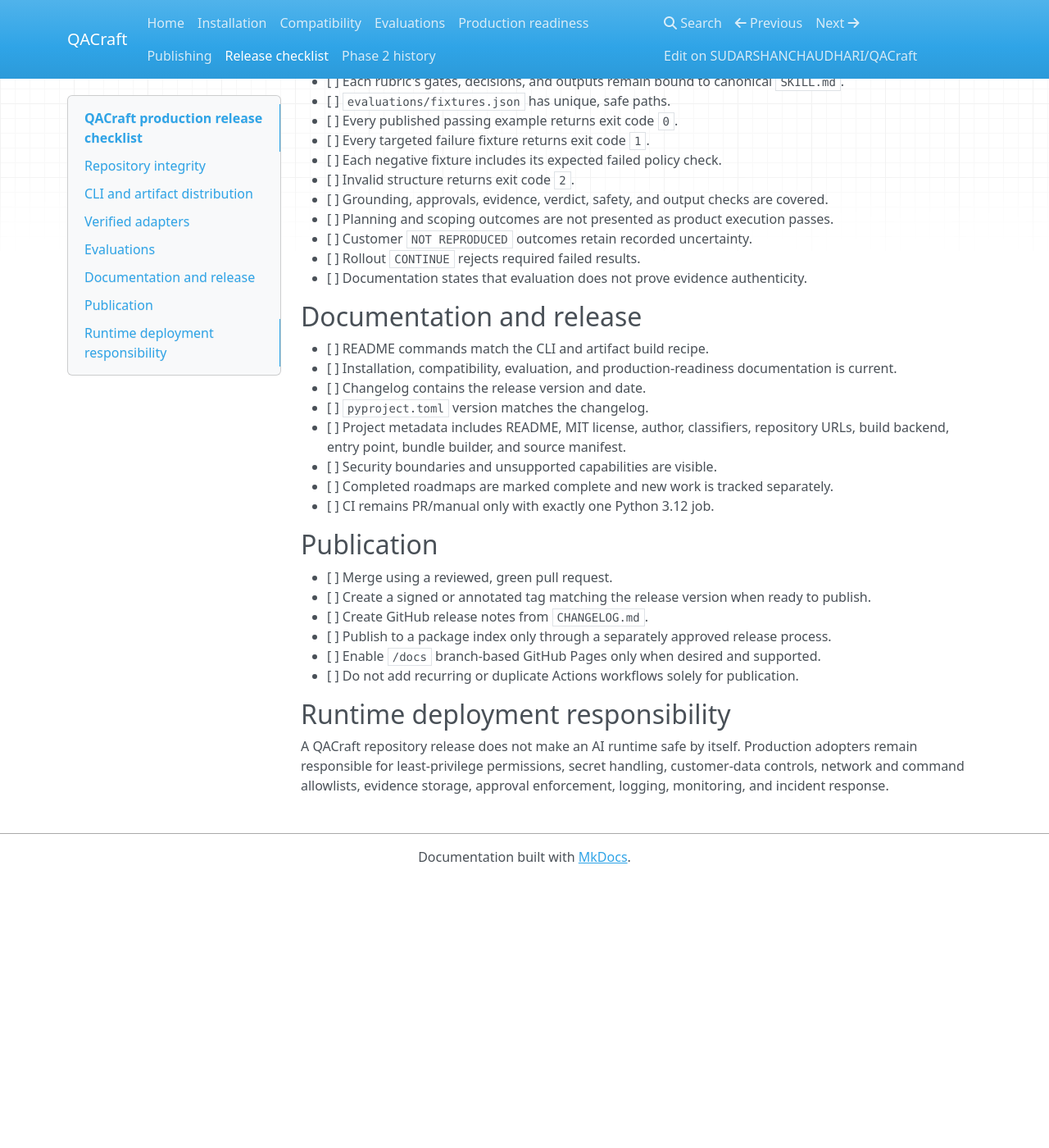
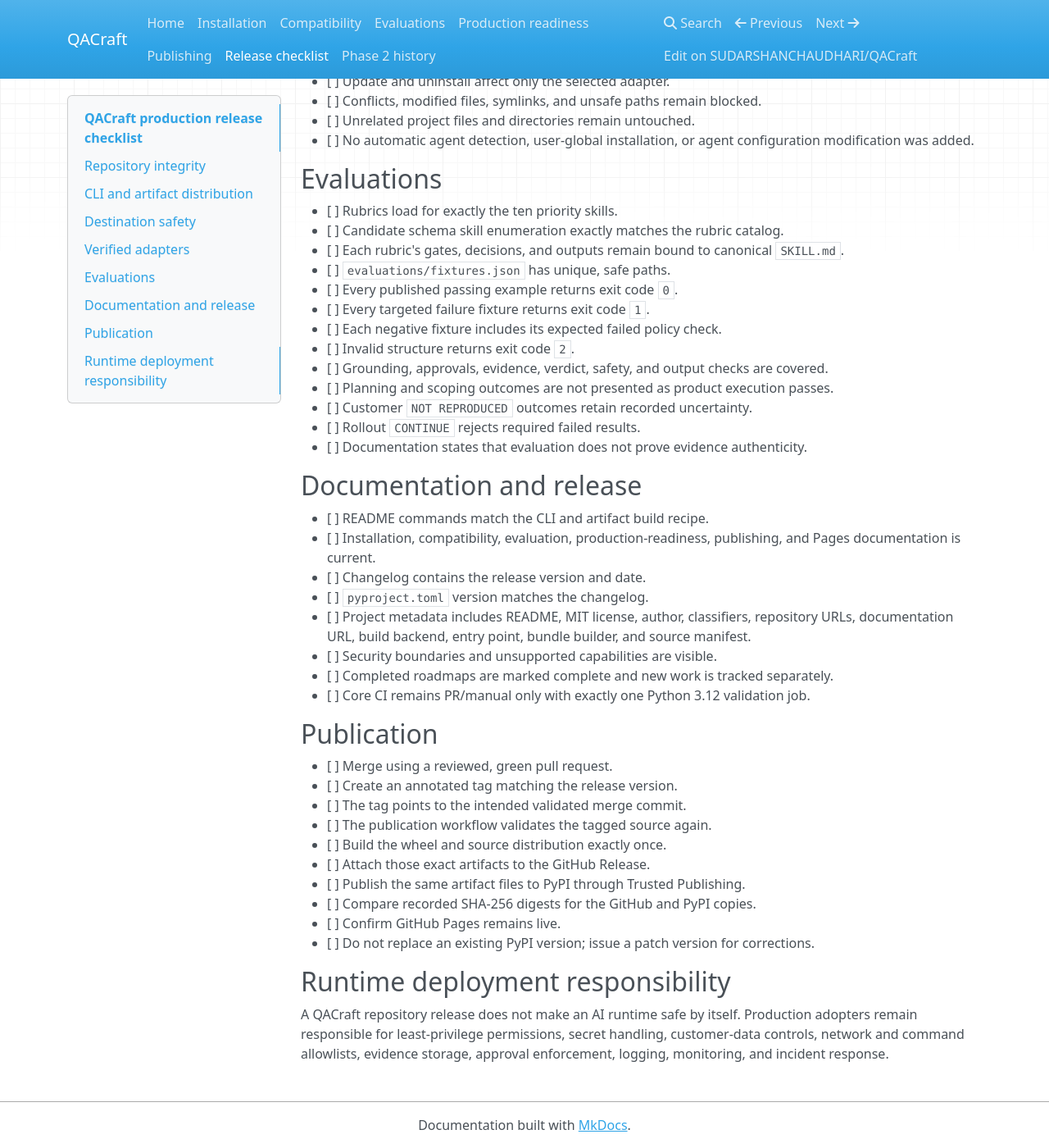
Before and after one commit to SUDARSHANCHAUDHARI/QACraft, an MkDocs documentation site: the page built from docs/RELEASE_CHECKLIST.md, in a window 1280 px wide and 1400 px high, scrolled down 1137 px. Shown: the whole window at 82% size. Built offline with MkDocs 1.6.1, drawn with Linux system fonts in a browser that asks for light colours; nearby versions of some CDN libraries; before the commit the page ends 2210 px from its top, so only the background shows below that; some of the changed text lies outside the part shown.

Commit message:
docs: add destination and publication release gates

```diff
--- a/docs/RELEASE_CHECKLIST.md
+++ b/docs/RELEASE_CHECKLIST.md
@@ -23,7 +23,16 @@
 - [ ] Each installed artifact passes doctor, evaluation, release-check, and lifecycle smoke tests.
 - [ ] The installed release check validates the evaluation fixture catalog.
 - [ ] Incomplete installed assets fail explicitly.
-- [ ] No package-index publication is claimed unless an upload is separately reviewed and performed.
+- [ ] Public installation with `pip install qacraft==<version>` succeeds after publication.
+
+## Destination safety
+
+- [ ] Install preview rejects a nonexistent destination and does not create it.
+- [ ] Install apply rejects a nonexistent destination and does not create it.
+- [ ] Existing directories remain valid installation roots.
+- [ ] QACraft creates only documented managed subdirectories within the existing root.
+- [ ] Filesystem roots, symbolic links, non-directories, traversal, and unowned conflicts are rejected.
+- [ ] The same existing-directory boundary applies to update, verify, and uninstall.
 
 ## Verified adapters
 
@@ -60,22 +69,26 @@
 ## Documentation and release
 
 - [ ] README commands match the CLI and artifact build recipe.
-- [ ] Installation, compatibility, evaluation, and production-readiness documentation is current.
+- [ ] Installation, compatibility, evaluation, production-readiness, publishing, and Pages documentation is current.
 - [ ] Changelog contains the release version and date.
 - [ ] `pyproject.toml` version matches the changelog.
-- [ ] Project metadata includes README, MIT license, author, classifiers, repository URLs, build backend, entry point, bundle builder, and source manifest.
+- [ ] Project metadata includes README, MIT license, author, classifiers, repository URLs, documentation URL, build backend, entry point, bundle builder, and source manifest.
 - [ ] Security boundaries and unsupported capabilities are visible.
 - [ ] Completed roadmaps are marked complete and new work is tracked separately.
-- [ ] CI remains PR/manual only with exactly one Python 3.12 job.
+- [ ] Core CI remains PR/manual only with exactly one Python 3.12 validation job.
 
 ## Publication
 
 - [ ] Merge using a reviewed, green pull request.
-- [ ] Create a signed or annotated tag matching the release version when ready to publish.
-- [ ] Create GitHub release notes from `CHANGELOG.md`.
-- [ ] Publish to a package index only through a separately approved release process.
-- [ ] Enable `/docs` branch-based GitHub Pages only when desired and supported.
-- [ ] Do not add recurring or duplicate Actions workflows solely for publication.
+- [ ] Create an annotated tag matching the release version.
+- [ ] The tag points to the intended validated merge commit.
+- [ ] The publication workflow validates the tagged source again.
+- [ ] Build the wheel and source distribution exactly once.
+- [ ] Attach those exact artifacts to the GitHub Release.
+- [ ] Publish the same artifact files to PyPI through Trusted Publishing.
+- [ ] Compare recorded SHA-256 digests for the GitHub and PyPI copies.
+- [ ] Confirm GitHub Pages remains live.
+- [ ] Do not replace an existing PyPI version; issue a patch version for corrections.
 
 ## Runtime deployment responsibility
 
```
